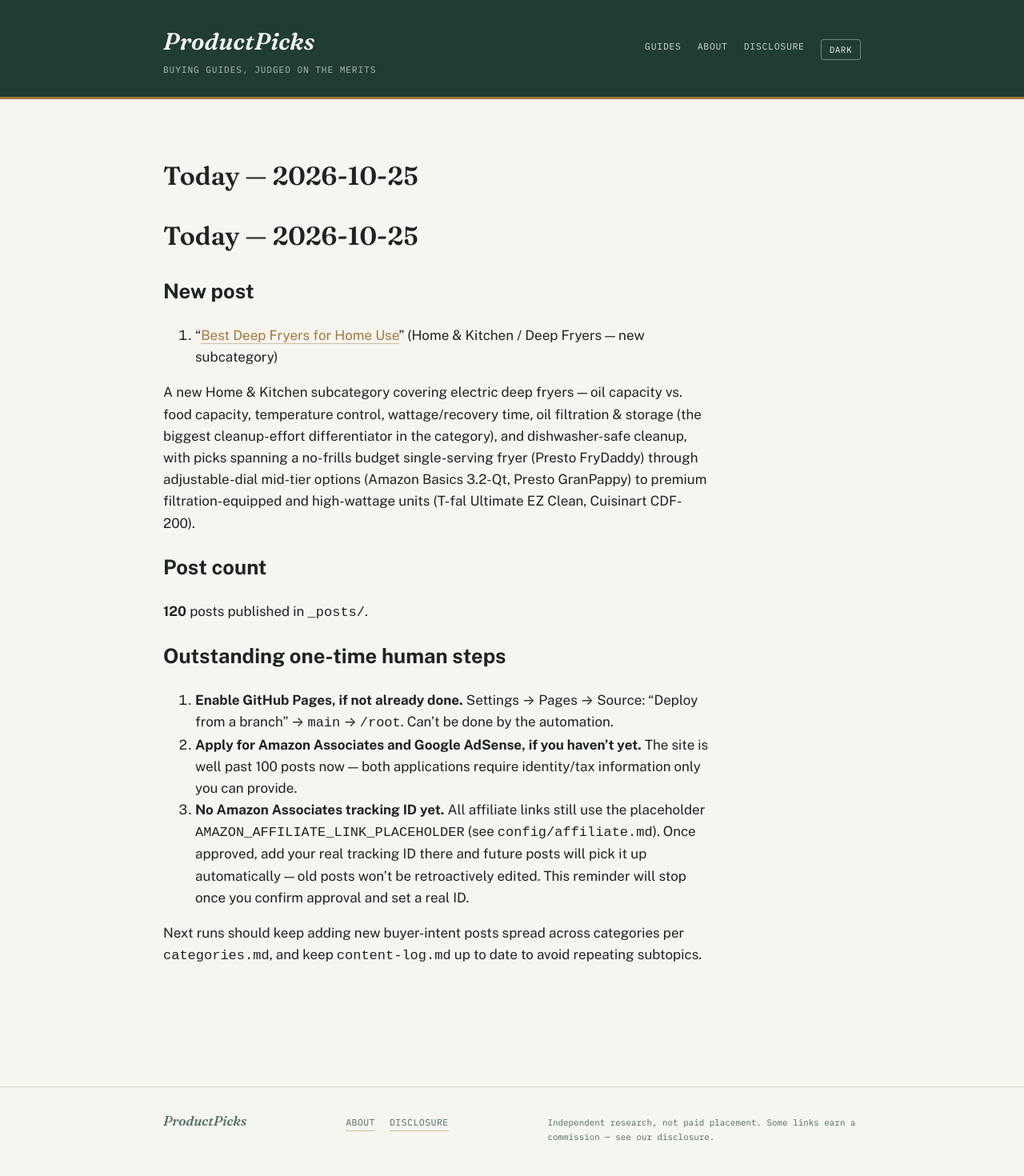
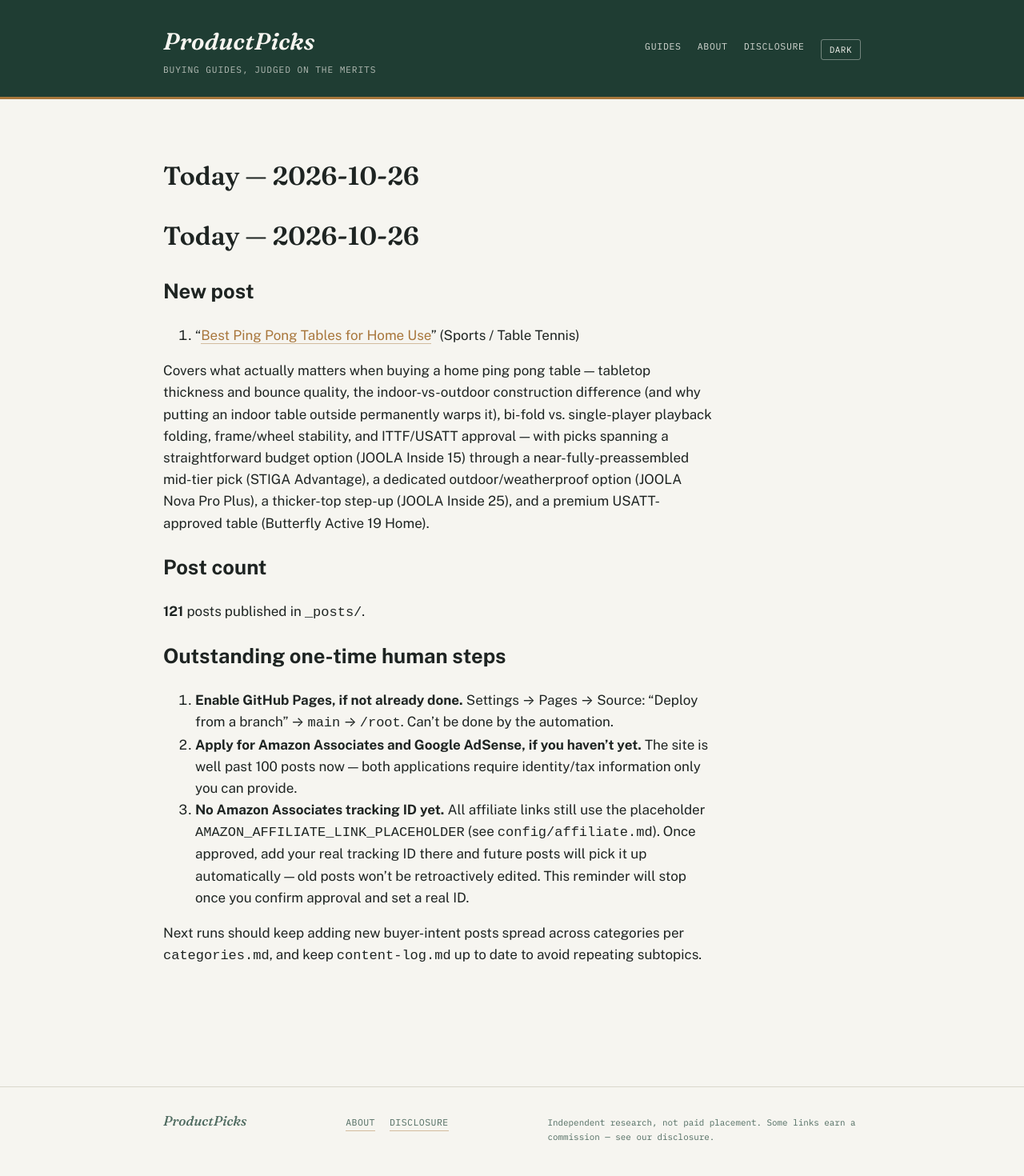
Before and after one commit to ajith198/ProductPicks, a Jekyll site: the page built from today.md, in a window 1280 px wide. Shown: the whole page at 80% size. Built offline with Jekyll 4.4.1, drawn with Linux system fonts in a browser that asks for light colours; our own code applies the rules of GitHub Pages for plain Markdown files.

Commit message:
daily: 2026-10-26 new post + log update

```diff
--- a/today.md
+++ b/today.md
@@ -1,14 +1,14 @@
-# Today — 2026-10-25
+# Today — 2026-10-26
 
 ## New post
 
-1. "[Best Deep Fryers for Home Use](/kitchen/buying-guides/best-deep-fryers-for-home-use/)" (Home & Kitchen / Deep Fryers — new subcategory)
+1. "[Best Ping Pong Tables for Home Use](/table-tennis/buying-guides/best-ping-pong-tables-for-home-use/)" (Sports / Table Tennis)
 
-A new Home & Kitchen subcategory covering electric deep fryers — oil capacity vs. food capacity, temperature control, wattage/recovery time, oil filtration & storage (the biggest cleanup-effort differentiator in the category), and dishwasher-safe cleanup, with picks spanning a no-frills budget single-serving fryer (Presto FryDaddy) through adjustable-dial mid-tier options (Amazon Basics 3.2-Qt, Presto GranPappy) to premium filtration-equipped and high-wattage units (T-fal Ultimate EZ Clean, Cuisinart CDF-200).
+Covers what actually matters when buying a home ping pong table — tabletop thickness and bounce quality, the indoor-vs-outdoor construction difference (and why putting an indoor table outside permanently warps it), bi-fold vs. single-player playback folding, frame/wheel stability, and ITTF/USATT approval — with picks spanning a straightforward budget option (JOOLA Inside 15) through a near-fully-preassembled mid-tier pick (STIGA Advantage), a dedicated outdoor/weatherproof option (JOOLA Nova Pro Plus), a thicker-top step-up (JOOLA Inside 25), and a premium USATT-approved table (Butterfly Active 19 Home).
 
 ## Post count
 
-**120** posts published in `_posts/`.
+**121** posts published in `_posts/`.
 
 ## Outstanding one-time human steps
 
```
Also changed, not shown: TODAY.md (+1 -1 lines), _posts/2026-10-26-best-ping-pong-tables-for-home-use.md (added, +58 -0 lines), content-log.md (+1 -0 lines).
